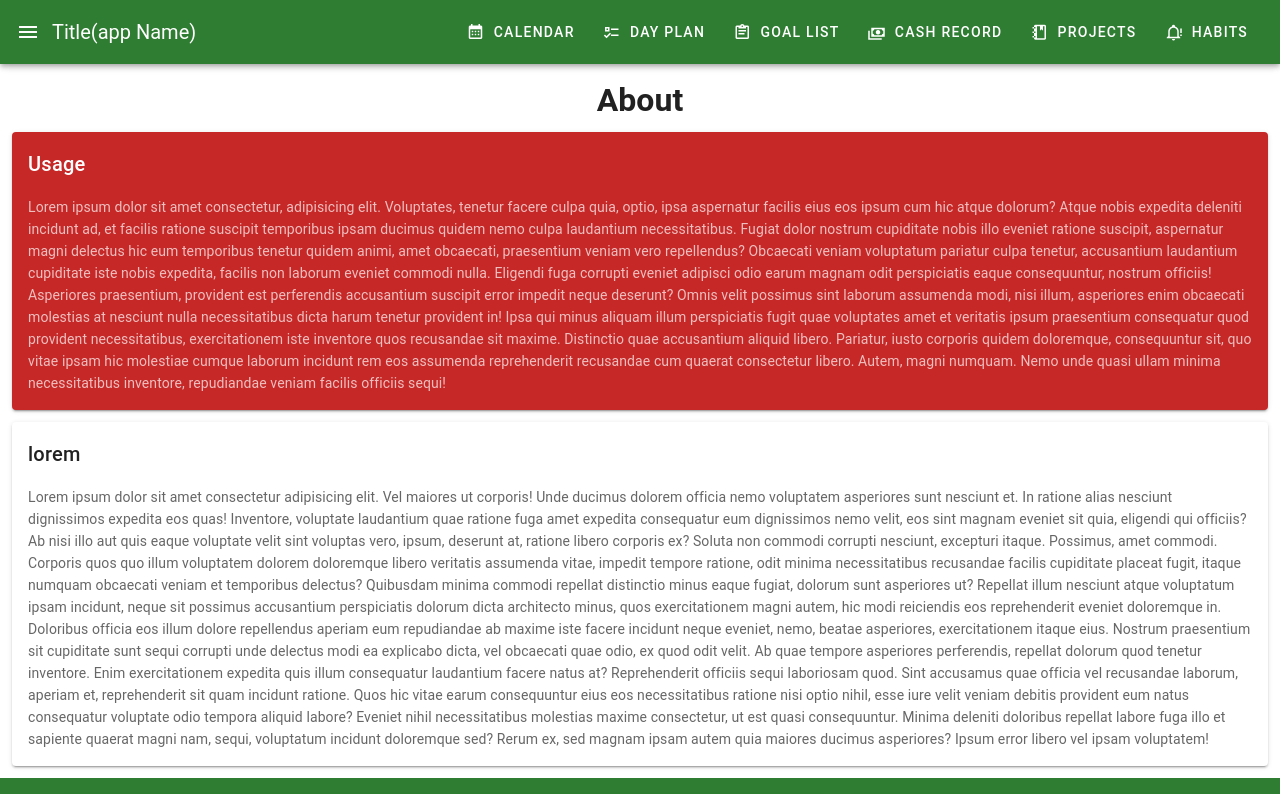
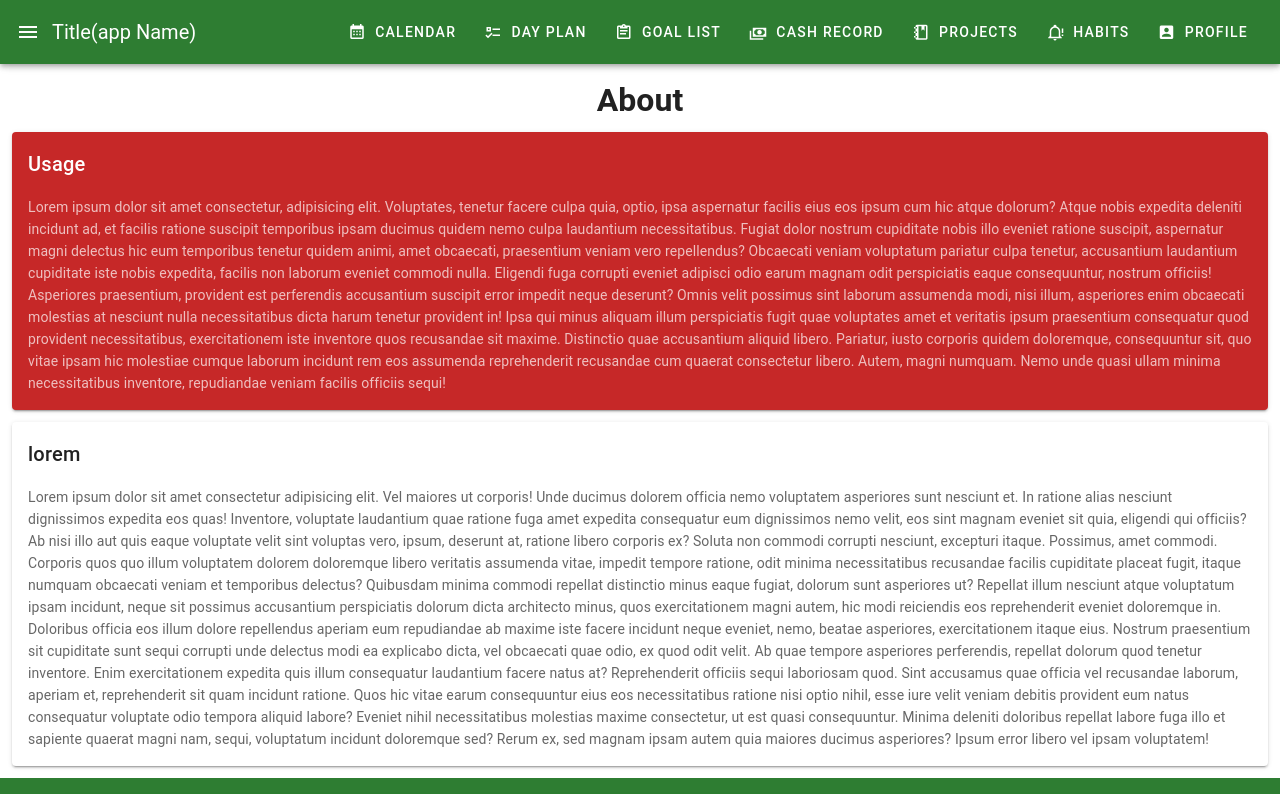
Before and after one commit to tsepo4kin/planningCalendar, a Vue app: page / in a window 1280 px wide. Shown: the top 794 px of the page. Built offline with nearby package versions, Linux system fonts and the light colour scheme; no server answers; a small style sheet from the web is missing.

Commit message:
include firebase

```diff
--- a/package.json
+++ b/package.json
@@ -10,6 +10,7 @@
   "dependencies": {
     "@mdi/font": "^3.6.95",
     "core-js": "^3.6.5",
+    "firebase": "^7.19.1",
     "roboto-fontface": "*",
     "vue": "^2.6.11",
     "vue-router": "^3.2.0",
--- a/src/components/AppHeader.vue
+++ b/src/components/AppHeader.vue
@@ -32,6 +32,7 @@ export default {
     }),
     computed: {
       menuItems() {
+        if(this.isAuth) {
           return [
             {
               title: 'Calendar',
@@ -62,13 +63,31 @@ export default {
               title: 'Habits',
               path: '/habits',
               icon: 'mdi-bell-alert-outline'
+            },
+            {
+              title: 'Profile',
+              path: '/profile',
+              icon: 'mdi-account-box'
             }
-
+          ]
+        } else {
+          return [
+            {
+              title: 'SignIn',
+              path: '/signIn',
+              icon: 'mdi-account-arrow-right'
+            },
+            {
+              title: 'SignUp',
+              path: '/signUp',
+              icon: 'mdi-account-check'
+            }
           ]
         }
-      // isAuth() {
-
-      // }
+      },
+      isAuth() {
+        return true
+      }
     }
 };
 </script>
--- /dev/null
+++ b/src/config/firebase.js
@@ -0,0 +1,10 @@
+export default {
+  apiKey: "AIzaSyCgMV5pSj5i_Ef8qotsjqvPpf3jPvsdf6k",
+  authDomain: "planning-calendar-18723.firebaseapp.com",
+  databaseURL: "https://planning-calendar-18723.firebaseio.com",
+  projectId: "planning-calendar-18723",
+  storageBucket: "planning-calendar-18723.appspot.com",
+  messagingSenderId: "368767131024",
+  appId: "1:368767131024:web:85a0a88cb85eac123ca715",
+  measurementId: "G-J4NBHQ84GP"
+}
--- a/src/main.js
+++ b/src/main.js
@@ -5,12 +5,22 @@ import store from "./store";
 import vuetify from "./plugins/vuetify";
 import "roboto-fontface/css/roboto/roboto-fontface.css";
 import "@mdi/font/css/materialdesignicons.css";
+import firebaseCfg from './config/firebase'
+import firebase from 'firebase'
 
-Vue.config.productionTip = false;
+Vue.config.productionTip = false
+
+firebase.initializeApp(firebaseCfg)
 
 new Vue({
   router,
   store,
   vuetify,
-  render: h => h(App)
-}).$mount("#app");
+  render: h => h(App),
+  created() {
+    let vm = this
+    firebase.auth().onAuthStateChanged(function(user) {
+      vm.$store.dispatch('stateChange', user)
+    });
+  }
+}).$mount('#app')
--- a/src/router/index.js
+++ b/src/router/index.js
@@ -4,7 +4,7 @@ import Home from "../views/Home.vue";
 import Calendar from "../views/Calendar.vue";
 import DayPlan from "../views/DayPlan.vue";
 import GoalList from "../views/GoalList.vue";
-import Profile from "../views/GoalList.vue";
+import Profile from "../views/Profile.vue";
 import CashRecord from "../views/CashRecord.vue";
 import Projects from "../views/Projects.vue";
 import Habits from "../views/Habits.vue";
```
Also changed, not shown: 1 other file (tests, documents, lock files or other folders). Lines whose indentation alone changed are shown as unchanged.
